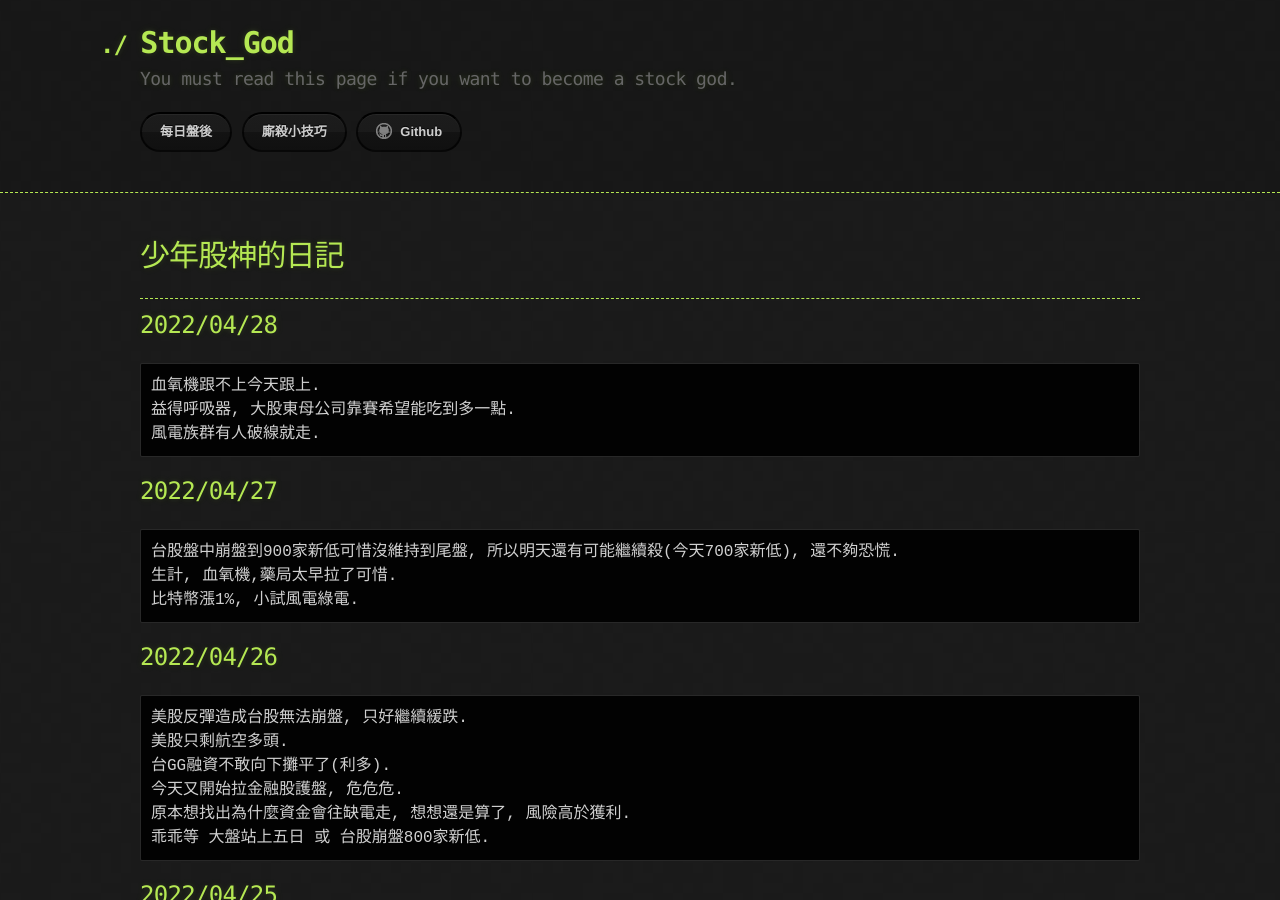
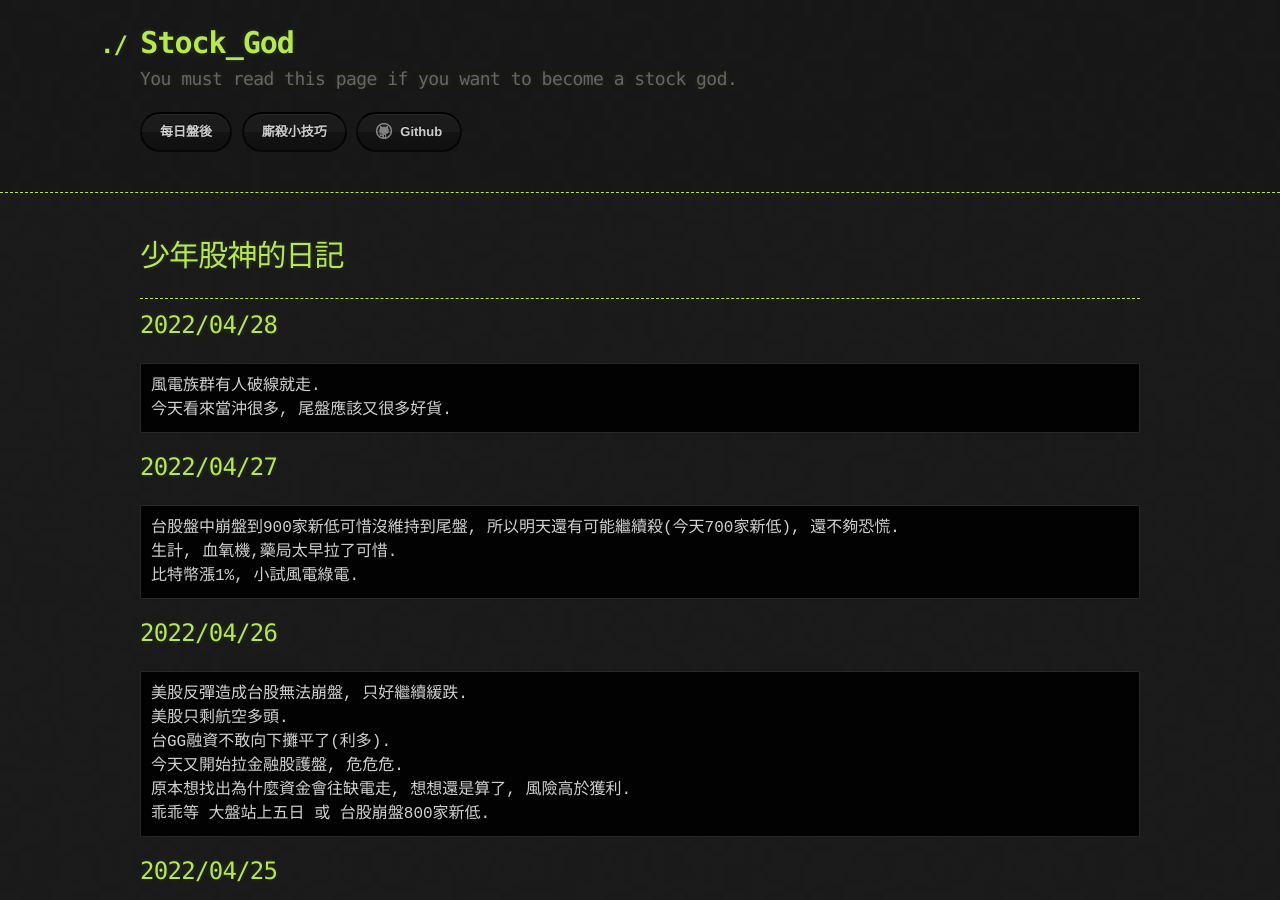
Before and after one commit to lepg5487/Stock_God, a Jekyll site: the page built from index.md, in a window 1280 px wide and 900 px high. Built offline with Jekyll 4.4.1, drawn with Linux system fonts in a browser that asks for light colours; our own code applies the rules of GitHub Pages for plain Markdown files.

Commit message:
Update index.md

````diff
--- a/index.md
+++ b/index.md
@@ -8,9 +8,8 @@ layout: testlayouts
 
 ## 2022/04/28
 ```
-血氧機跟不上今天跟上.
-益得呼吸器, 大股東母公司靠賽希望能吃到多一點.
 風電族群有人破線就走.
+今天看來當沖很多, 尾盤應該又很多好貨.
 ```
 
 ## 2022/04/27
````
